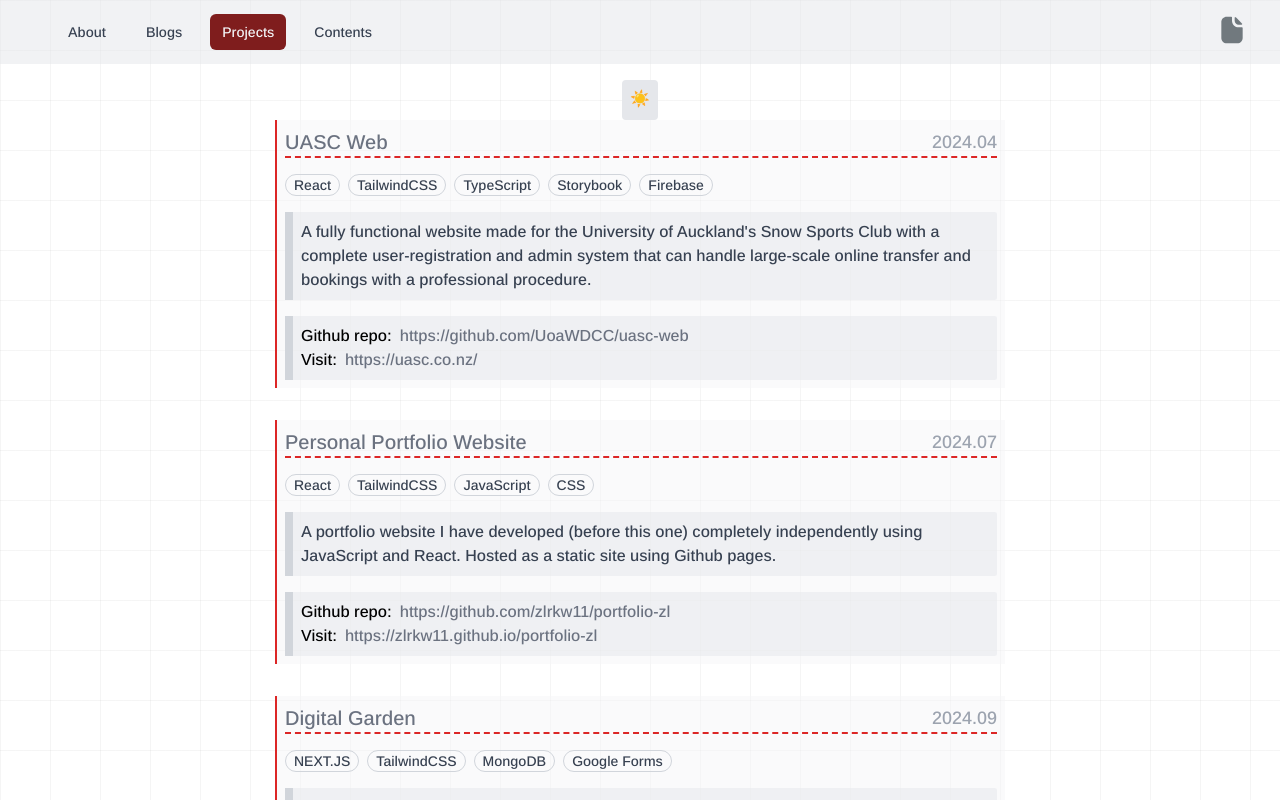
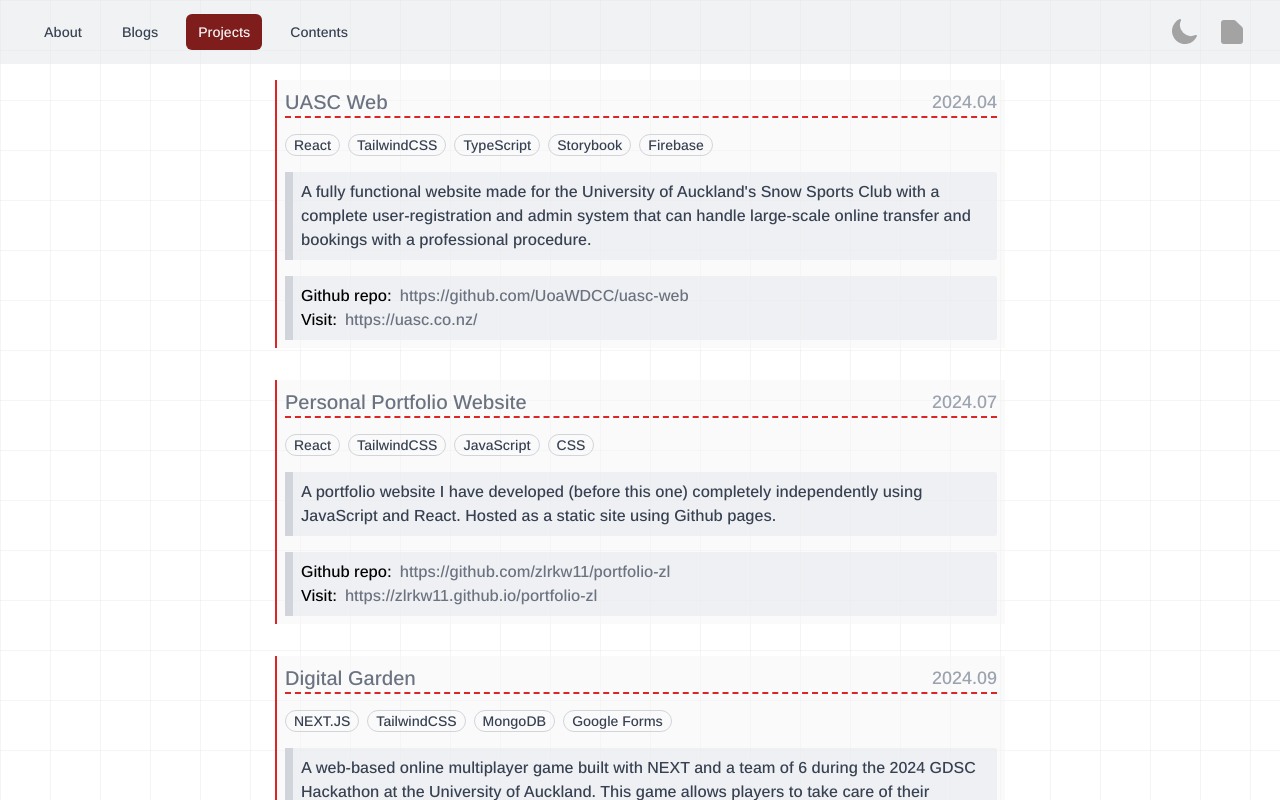
Before and after one commit to zlrkw11/zl-v2, a Next.js app: page /projects in a window 1280 px wide. Shown: the top 800 px of the page. Built offline with nearby package versions, Linux system fonts and the light colour scheme.

Commit message:
feat: navbar implemented with dark mode toggler

```diff
--- a/app/components/Navbar.tsx
+++ b/app/components/Navbar.tsx
@@ -7,6 +7,8 @@ import { motion } from "motion/react";
 import Link from "next/link";
 import Image from "next/image";
 import cv from "../../public/assets/file-text-clean-svgrepo-com.svg";
+import { DocumentIcon } from "@heroicons/react/16/solid";
+import ThemeToggle from "./ThemeToggle";
 
 const ArimoFont = Arimo({
   subsets: ["latin"],
@@ -32,7 +34,7 @@ export default function Navbar() {
   const pathName = usePathname();
   return (
     <div className={`${ArimoFont.className} w-full`}>
-      <div className="mx-auto w-full px-2 sm:px-6 lg:px-8 bg-gray-200 bg-opacity-55">
+      <div className="mx-auto w-full px-2 sm:px-6 lg:px-8 bg-gray-200 dark:bg-neutral-800 bg-opacity-55">
         <div className="relative flex h-16 items-center justify-between">
           <div className="absolute inset-y-0 left-0 flex items-center sm:hidden">
             {/* Mobile menu button*/}
@@ -48,8 +50,8 @@ export default function Navbar() {
               />
             </button>
           </div>
-          <div className="flex flex-1 sm:items-stretch sm:justify-start">
-            <div className="hidden sm:ml-6 sm:block">
+          <div className="flex flex-1 sm:justify-start">
+            <div className="hidden md:flex items-center">
               <div className="flex space-x-4">
                 {navigation.map((item) => (
                   <a
@@ -58,8 +60,8 @@ export default function Navbar() {
                     aria-current={item.current ? "page" : undefined}
                     className={classNames(
                       pathName === item.href
-                        ? "bg-red-900 text-gray-100"
-                        : "text-gray-700 hover:bg-gray-400 hover:text-white",
+                        ? "bg-red-900 text-neutral-100"
+                        : "text-gray-700 dark:text-neutral-500 hover:bg-gray-400 dark:hover:bg-neutral-700 hover:text-white",
                       "rounded-md px-3 py-2 text-sm font-medium"
                     )}
                   >
@@ -68,9 +70,12 @@ export default function Navbar() {
                 ))}
               </div>
             </div>{" "}
-            <Link className="w-8 ml-auto sm:block hidden" href="/cv">
-              <Image src={cv} alt="CV" width={35} height={35} className="" />
-            </Link>
+            <div className="ml-auto md:flex hidden md:gap-4">
+              <ThemeToggle />
+              <Link className="" href="/cv">
+                <DocumentIcon className="size-8 text-center dark:text-neutral-300 text-neutral-400 mt-0.5" />
+              </Link>
+            </div>
           </div>
         </div>
       </div>
@@ -79,9 +84,9 @@ export default function Navbar() {
           initial={{ opacity: 0, y: -45 }}
           animate={{ opacity: 1, y: 0 }}
           transition={{ duration: 0.3 }}
-          className="sm:hidden flex-col flex bg-gray-200 bg-opacity-55"
+          className="sm:hidden flex-col flex bg-gray-200 bg-opacity-55 dark:bg-neutral-800"
         >
-          <div className="space-y-1 px-2 pt-2 pb-3 gap-1 flex flex-col">
+          <div className="space-y-1 px-2 pt-2 pb-3 flex flex-col">
             {navigation.map((item) => (
               <Link href={item.href} key={item.name}>
                 <div
@@ -90,7 +95,7 @@ export default function Navbar() {
                   className={classNames(
                     pathName === item.href
                       ? "bg-red-900 text-gray-100"
-                      : "text-gray-700 hover:bg-gray-400 hover:opacity-75 hover:text-white",
+                      : "text-gray-700 dark:text-neutral-500 hover:bg-gray-400 dark:hover:bg-neutral-700  hover:opacity-75 hover:text-white",
                     "block rounded-md px-3 py-2 text-base font-medium"
                   )}
                 >
@@ -99,9 +104,12 @@ export default function Navbar() {
               </Link>
             ))}{" "}
           </div>{" "}
-          <Link className="ml-4 w-8 mb-4" href="/cv">
-            <Image src={cv} alt="CV" width={35} height={35} className="" />
-          </Link>
+          <div className="ml-4 w-8 pb-4 flex">
+            <ThemeToggle />
+            <Link href="/cv">
+              <DocumentIcon className="size-8 ml-2 dark:text-neutral-300 text-neutral-400" />
+            </Link>
+          </div>
         </motion.div>
       )}
     </div>
--- a/app/components/ThemeToggle.tsx
+++ b/app/components/ThemeToggle.tsx
@@ -1,5 +1,7 @@
 "use client";
 import { useEffect, useState } from "react";
+import { SunIcon } from "@heroicons/react/16/solid";
+import { MoonIcon } from "@heroicons/react/16/solid";
 
 export default function ThemeToggle() {
   const [isDark, setIsDark] = useState(false);
@@ -18,11 +20,12 @@ export default function ThemeToggle() {
   };
 
   return (
-    <button
-      onClick={toggleTheme}
-      className="p-2 bg-gray-200 dark:bg-gray-700 rounded"
-    >
-      {isDark ? "🌙" : "☀️"}
+    <button onClick={toggleTheme}>
+      {isDark ? (
+        <SunIcon className="size-8 text-neutral-300" />
+      ) : (
+        <MoonIcon className="size-8 text-neutral-400" />
+      )}
     </button>
   );
 }
--- a/app/contents/leetcode/page.tsx
+++ b/app/contents/leetcode/page.tsx
@@ -42,37 +42,44 @@ const Problem = ({ problem, index }: Props) => {
     <motion.div
       initial={{ opacity: 0, y: -50 }}
       animate={{ opacity: 1, y: 0 }}
-      className={`${difficulty === "easy" && "border-l-green-600"} ${
-        difficulty === "medium" && "border-l-orange-400"
+      className={`${
+        difficulty === "easy" && "border-l-green-600 dark:border-l-green-800"
       } ${
-        difficulty === "hard" && "border-l-red-600"
+        difficulty === "medium" &&
+        "border-l-orange-400 dark:border-l-orange-800"
+      } ${
+        difficulty === "hard" && "border-l-red-600 dark:border-l-red-800"
       } border-l-2 col-span-1 m-1 p-2 gap-2 flex flex-col h-full bg-gray-100 dark:bg-neutral-700 dark:text-neutral-300 bg-opacity-60 rounded-r-sm animate-slide-in-left`}
     >
       <Link
         href={`/contents/leetcode/${id}`}
         className="flex justify-between items-center"
       >
-        <h1 className="hover:text-red-600 hover:underline">
+        <h1 className="hover:text-red-600 hover:underline dark:hover:text-neutral-400">
           <span className="font-bold mr-1">{id}.</span>
           {title}
         </h1>
         <div className={`${ArimoFont.className} text-sm`}>
           {difficulty === "easy" && (
-            <div className=" text-green-500 rounded-full">
+            <div className=" text-green-500 rounded-full dark:text-neutral-300">
               <p className="hidden md:inline-block px-4 italic">EASY</p>
-              <p className="md:hidden text-green-600">E</p>
+              <p className="md:hidden text-green-600 dark:text-neutral-300">
+                E
+              </p>
             </div>
           )}{" "}
           {difficulty === "medium" && (
-            <div className=" text-orange-400 rounded-full">
+            <div className=" text-orange-400 rounded-full dark:text-neutral-300">
               <p className="hidden md:inline-block italic px-4">MEDIUM</p>
-              <p className="md:hidden text-orange-400">M</p>
+              <p className="md:hidden text-orange-400 dark:text-neutral-300">
+                M
+              </p>
             </div>
           )}{" "}
           {difficulty === "hard" && (
-            <div className=" text-red-600 rounded-full">
+            <div className=" text-red-600 rounded-full dark:text-neutral-300">
               <p className="hidden md:inline-block italic px-4">HARD</p>
-              <p className="md:hidden  text-red-600">H</p>
+              <p className="md:hidden  text-red-600 dark:text-neutral-300">H</p>
             </div>
           )}
         </div>
--- a/app/globals.css
+++ b/app/globals.css
@@ -18,11 +18,15 @@
     @apply bg-neutral-900;
     background-image: linear-gradient(
         to right,
-        rgba(128, 128, 128, 0.08) 1px,
+        rgba(255, 255, 255, 0.08) 1px,
         transparent 1px
       ),
       linear-gradient(to bottom, rgba(128, 128, 128, 0.08) 1px, transparent 1px);
   }
+}
+
+body {
+  transition: background-color 0.3s ease, color 0.3s ease;
 }
 
 #root {
--- a/app/layout.tsx
+++ b/app/layout.tsx
@@ -1,7 +1,6 @@
 import Footer from "./components/footer";
 import { Crimson_Text } from "next/font/google";
 import Navbar from "./components/Navbar";
-import ThemeToggle from "./components/ThemeToggle";
 import "./globals.css";
 const crimsonFont = Crimson_Text({
   subsets: ["latin"],
@@ -29,10 +28,7 @@ export default function RootLayout({
         <div className="flex items-center justify-center w-full mb-4">
           <Navbar />
         </div>
-        <div className="items-center flex flex-col">
-          <ThemeToggle />
-          {children}
-        </div>
+        <div className="items-center flex flex-col">{children}</div>
         <Footer />
       </body>
     </html>
--- a/app/projects/page.tsx
+++ b/app/projects/page.tsx
@@ -34,31 +34,33 @@ const Project = ({
   };
   return (
     <div
-      className={`md:min-w-[730px] max-w-[330px] ${ArimoFont.className} flex flex-col border-l-2 border-l-red-600 bg-gray-100 bg-opacity-45
+      className={`md:min-w-[730px] max-w-[330px] ${ArimoFont.className} flex flex-col border-l-2 border-l-red-600 bg-gray-100 dark:bg-neutral-700 bg-opacity-45
         transition-transform duration-300 hover:translate-y-[-10px] hover:shadow-lg ease-in-out`}
     >
-      <h1 className="border-b-2 border-dashed border-b-red-600 flex text-gray-500 text-xl m-2">
+      <h1 className="border-b-2 border-dashed border-b-red-600 flex text-gray-500 text-xl m-2 dark:text-neutral-300">
         {name}
-        <span className="ml-auto text-lg mt-auto text-gray-400">{time}</span>
+        <span className="ml-auto text-lg mt-auto text-gray-400 dark:text-neutral-800">
+          {time}
+        </span>
       </h1>
       <ul className="md:flex md:gap-2 md:m-2 grid grid-cols-2 m-2">
         {tech.map((s, i) => (
           <li
-            className="border border-gray-300 text-sm md:rounded-full col-span-1 px-2 text-center md:m-0 hover:text-red-600 hover:border-red-600"
+            className="border border-gray-300 dark:border-neutral-400 dark:text-neutral-400 text-sm md:rounded-full col-span-1 px-2 text-center md:m-0 hover:text-red-600 hover:border-red-600"
             key={i}
           >
             {s}
           </li>
         ))}
       </ul>
-      <p className="m-2 border-l-8 border-l-gray-300 p-2 bg-gray-200 rounded-r-sm bg-opacity-50">
+      <p className="m-2 border-l-8 border-l-gray-300 dark:border-l-neutral-400 dark:text-neutral-300 p-2 bg-gray-200 dark:bg-neutral-600 rounded-r-sm bg-opacity-50">
         {des}
       </p>
-      <div className="m-2 border-l-8 border-l-gray-300 p-2 bg-gray-200 rounded-r-sm bg-opacity-50">
+      <div className="m-2 border-l-8 border-l-gray-300 p-2 bg-gray-200 rounded-r-sm bg-opacity-50 dark:bg-neutral-600">
         <div className="text-black text-nowrap md:flex">
-          <p>Github repo:</p>
+          <p className="dark:text-neutral-300">Github repo:</p>
           <Link
-            className="text-gray-500 hover:text-red-600 md:ml-2"
+            className="text-gray-500 dark:text-neutral-400 dark:hover:text-neutral-300 hover:text-red-600 md:ml-2"
             href={link1}
           >
             {link1}
@@ -66,9 +68,9 @@ const Project = ({
         </div>
         {link2 && (
           <div className="text-black md:flex">
-            <p>Visit:</p>
+            <p className="dark:text-neutral-300">Visit:</p>
             <Link
-              className="text-gray-500 hover:text-red-600 md:ml-2"
+              className="text-gray-500 dark:text-neutral-400 dark:hover:text-neutral-300 hover:text-red-600 md:ml-2"
               href={link2}
             >
               {link2}
```
